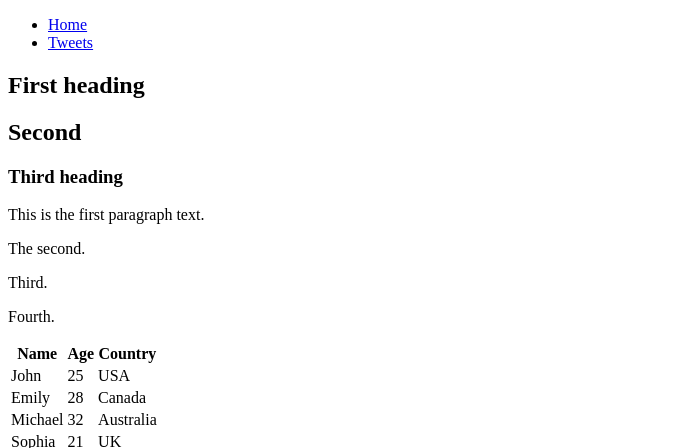
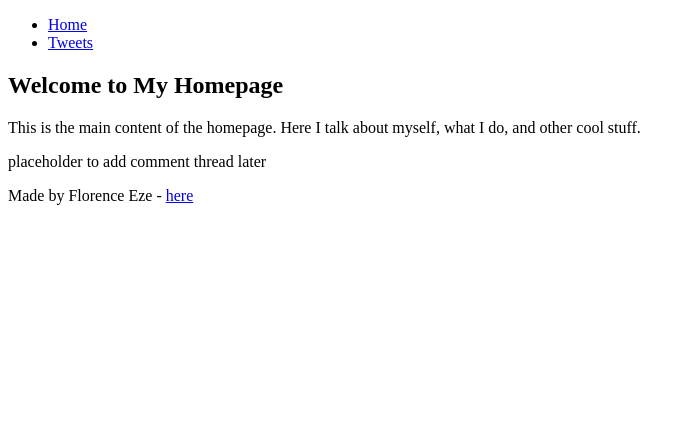
Before and after one commit to Judiedesigns/My_First_Portfolio, a plain HTML site: page html_basic/index.html in a window 1280 px wide. Shown: the top 448 px of the page, without its empty margins (0-695 px from the left). Drawn offline with Linux system fonts and the light colour scheme; grey boxes are pictures that could not be loaded.

Commit message:
fix: added an aside

```diff
--- a/html_basic/index.html
+++ b/html_basic/index.html
@@ -1,74 +1,32 @@
 <!DOCTYPE html>
 <html lang="en">
 <head>
-  <meta charset="UTF-8">
-  <meta name="viewport" content="width=device-width, initial-scale=1.0">
-  <title>Index Page</title>
+  <meta charset="UTF-8" />
+  <meta name="viewport" content="width=device-width, initial-scale=1.0" />
+  <title>My Homepage</title>
 </head>
 <body>
+
   <header>
-    <nav>
-      <ul>
-        <li><a href="index.html">Home</a></li>
-        <li><a href="tweets.html">Tweets</a></li> <!-- ✅ Link to tweets.html -->
-      </ul>
-    </nav>
+    <ul>
+      <li><a href="index.html">Home</a></li>
+      <li><a href="tweets.html">Tweets</a></li>
+    </ul>
   </header>
 
   <main>
     <article>
-      <h1>First heading</h1>
-      <h2>Second</h2>
-      <h3>Third heading</h3>
-
-      <!-- Paragraphs -->
-      <p>This is the first paragraph text.</p>
-      <p>The second.</p>
-      <p>Third.</p>
-      <p>Fourth.</p>
-
-      <!-- Table -->
-      <table>
-        <thead>
-          <tr>
-            <th scope="col">Name</th>
-            <th scope="col">Age</th>
-            <th scope="col">Country</th>
-          </tr>
-        </thead>
-        <tbody>
-          <tr>
-            <td>John</td>
-            <td>25</td>
-            <td>USA</td>
-          </tr>
-          <tr>
-            <td>Emily</td>
-            <td>28</td>
-            <td>Canada</td>
-          </tr>
-          <tr>
-            <td>Michael</td>
-            <td>32</td>
-            <td>Australia</td>
-          </tr>
-          <tr>
-            <td>Sophia</td>
-            <td>21</td>
-            <td>UK</td>
-          </tr>
-        </tbody>
-      </table>
+      <h1>Welcome to My Homepage</h1>
+      <p>This is the main content of the homepage. Here I talk about myself, what I do, and other cool stuff.</p>
     </article>
-
-    <!-- Image inside a link -->
-    <a href="https://www.youtube.com" target="_blank">
-      <img src="https://i.ibb.co/gTDZZT8/ALX-Logo-07.png" alt="ALX Logo" width="200">
-    </a>
+    <aside>
+      <p>placeholder to add comment thread later</p>
+    </aside>
   </main>
 
   <footer>
-    <p>&copy; 2025 Florence Eze</p>
+    <p>Made by Florence Eze - <a href="https://florence-eze-portfolio.framer.website/ target="_blank">here</a></p>
   </footer>
+
 </body>
 </html>
```
Also changed, not shown: html_basic/tweets.html (+13 -14 lines).
